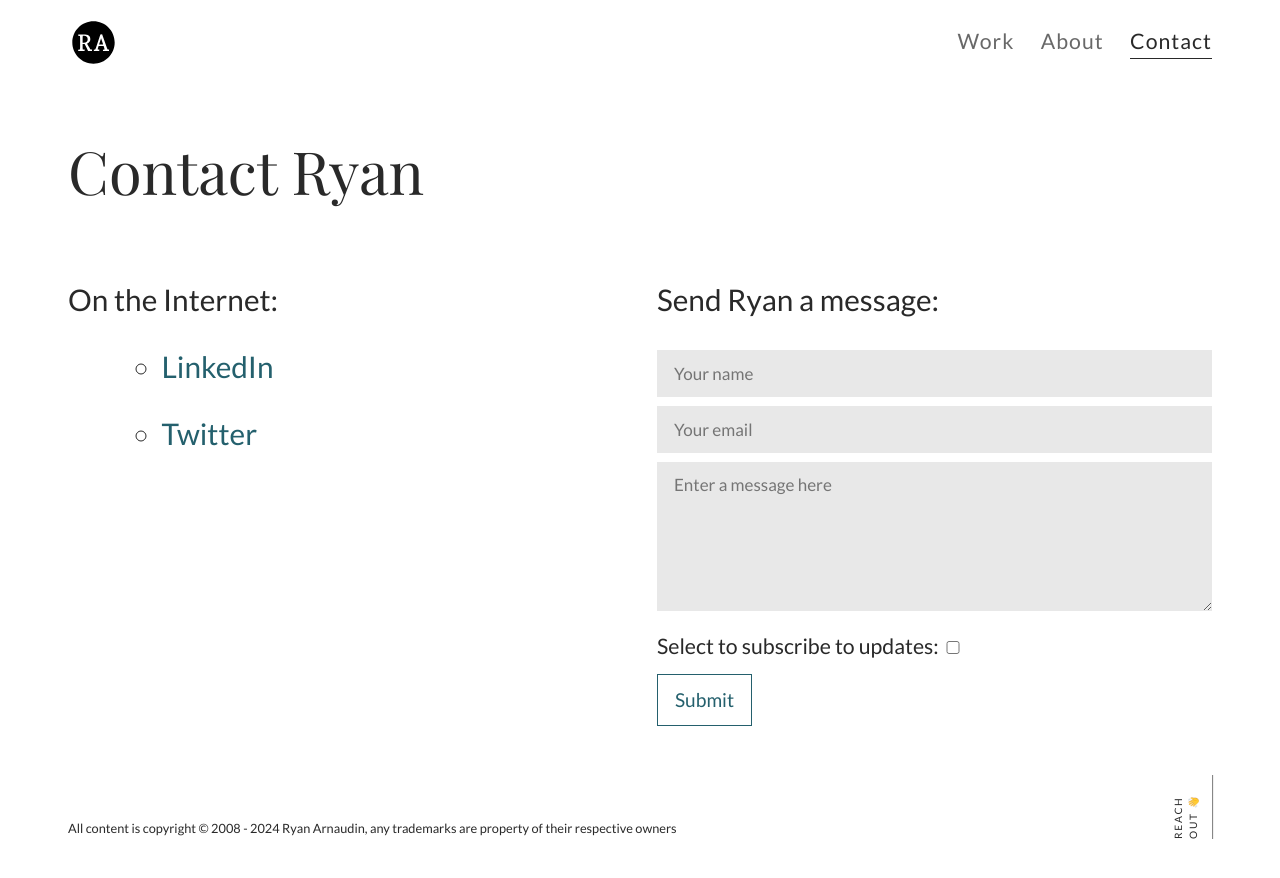
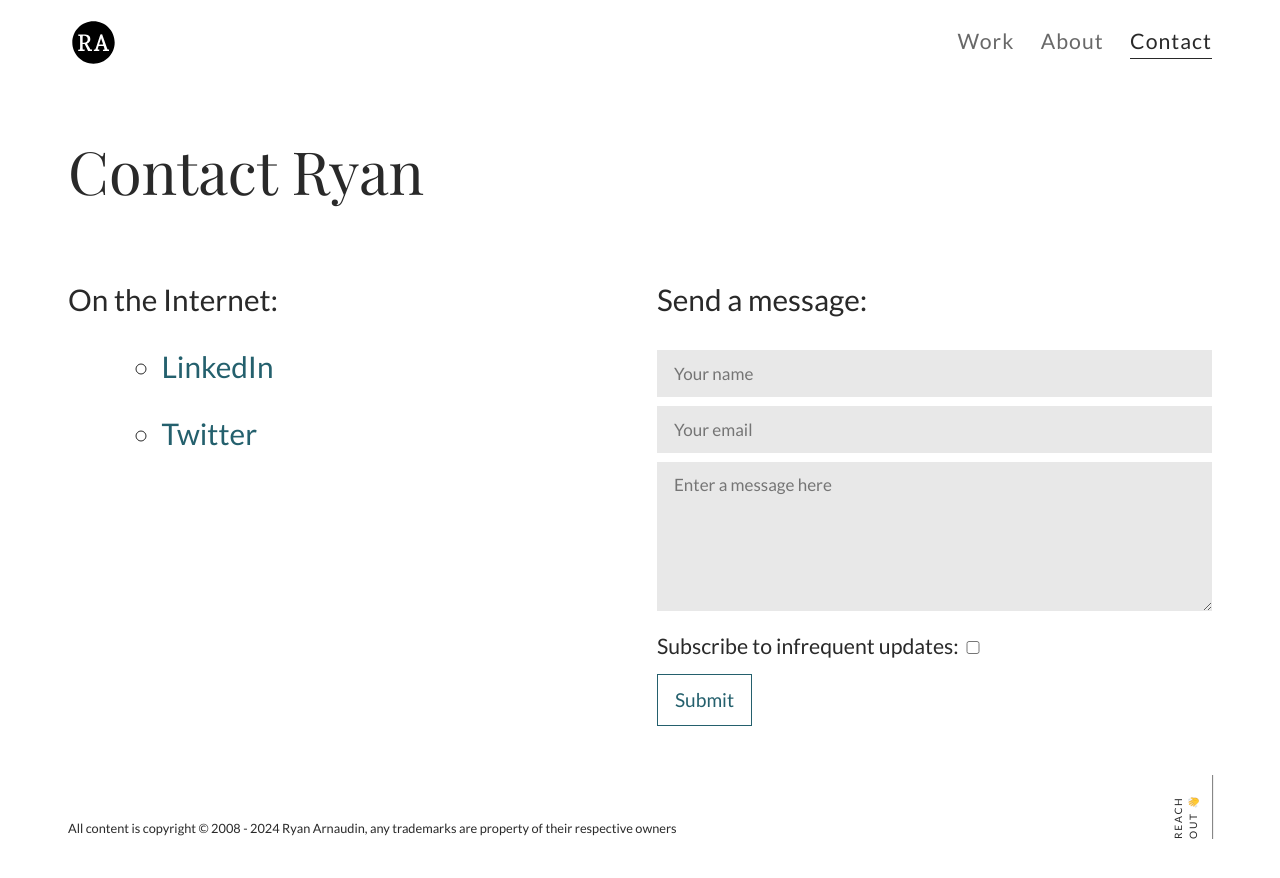
Before and after one commit to arnaudin/arnaudin.github.io, a Jekyll site: the page built from _pages/contact.html, in a window 1280 px wide. Shown: the top 878 px of the page. Built offline with Jekyll 4.4.1, drawn with Linux system fonts in a browser that asks for light colours; nearby versions of some CDN libraries.

Commit message:
Update text

```diff
--- a/_pages/contact.html
+++ b/_pages/contact.html
@@ -41,7 +41,7 @@ captcha: true
 
     <div class="contact-form">
       <p class="paragraph-large">
-        Send Ryan a message:
+        Send a message:
       </p>
       <form action="https://formkeep.com/f/5410c0bbb8e4"
       accept-charset="UTF-8"
@@ -51,7 +51,7 @@ captcha: true
         <input type="text" name="name" placeholder="Your name" required="required">
         <input type="email" name="email" placeholder="Your email" required="required">
         <textarea name="message" rows="5" placeholder="Enter a message here" required="required"></textarea>
-        <label>Select to subscribe to updates:
+        <label>Subscribe to infrequent updates:
           <input type="checkbox" name="$subscribe" value="yes" unchecked>
         </label>
         <input type="hidden" id="g-recaptcha-response" name="g-recaptcha-response">
```
Also changed, not shown: _projects/physna-thangs.md (+3 -1 lines).
